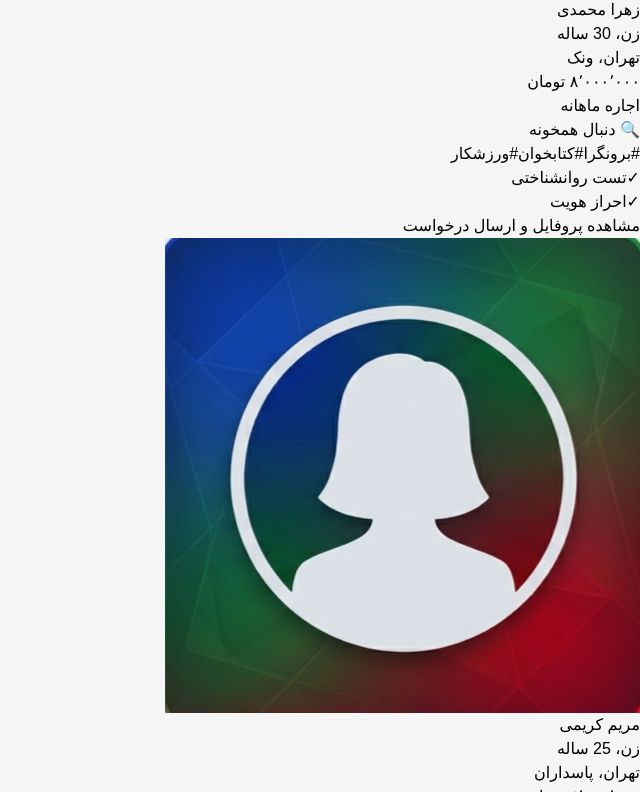
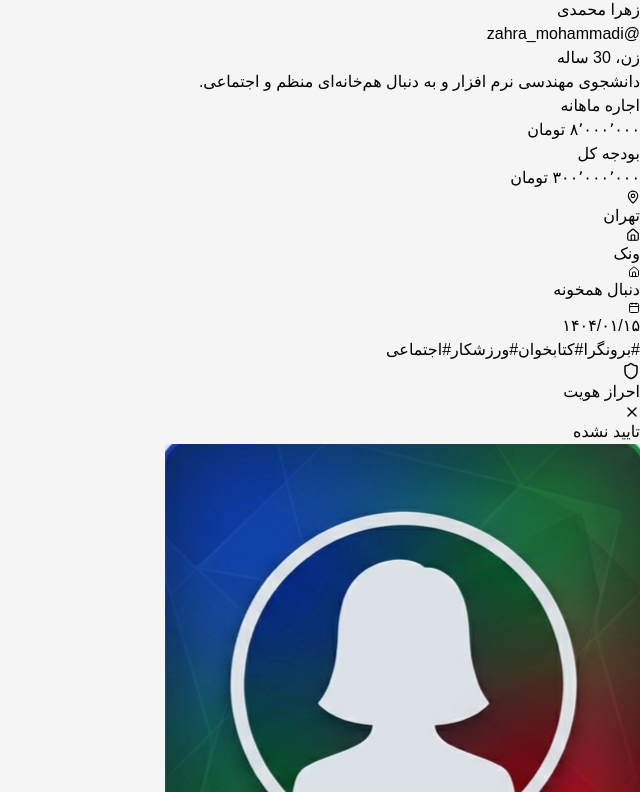
Before and after one commit to Haniemh/Hamkhoone, a React (Vite) app: page /RoommateSearch in a window 1280 px wide. Shown: the part 788-1580 px from the top of the page, without its empty margins (640-1280 px from the left). Built offline with nearby package versions, Linux system fonts and the light colour scheme.

Commit message:
fix rommatecard

```diff
--- a/src/pages/Profile/ProfileInfoCard.jsx
+++ b/src/pages/Profile/ProfileInfoCard.jsx
@@ -1,3 +1,4 @@
+// src/pages/Profile/ProfileInfoCard.jsx
 import {
   Bell,
   Camera,
@@ -63,6 +64,8 @@ export default function ProfileInfoCard({ user, setUser }) {
     "طبیعت‌دوست",
   ];
 
+  const cities = ["تهران", "اصفهان", "شیراز", "مشهد", "تبریز", "کرج", "رشت", "یزد"];
+
   const addTag = (tag) => {
     if (!user.tags.includes(tag)) {
       setUser({
@@ -119,6 +122,28 @@ export default function ProfileInfoCard({ user, setUser }) {
           />
         ) : (
           <h1 className="mt-4 text-3xl font-bold">{user.fullName}</h1>
+        )}
+
+        {/* username */}
+        {isEditing ? (
+          <div className="mt-1 flex items-center justify-center gap-2">
+            <span className="text-gray-400 text-sm">@</span>
+            <input
+              value={user.username || ""}
+              onChange={(e) =>
+                setUser({
+                  ...user,
+                  username: e.target.value,
+                })
+              }
+              placeholder="نام کاربری"
+              className="text-center text-sm text-gray-500 border-2 border-indigo-400 bg-yellow-50 rounded-lg p-1 px-3"
+            />
+          </div>
+        ) : (
+          <p className="text-sm text-gray-400 mt-1">
+            @{user.username || user.fullName.replace(/\s/g, "").toLowerCase()}
+          </p>
         )}
 
         <div className="mt-2 text-gray-500 space-y-1">
--- a/src/pages/Profile/ProfilePage.jsx
+++ b/src/pages/Profile/ProfilePage.jsx
@@ -10,6 +10,7 @@ import BottomNav from "../BottomNav";
 export default function ProfilePage() {
   const [user, setUser] = useState({
     fullName: "زهرا محمدی",
+    username: "zahra_ad",
     gender: "female",
     age: 30,
     profileImage: null,
--- a/src/pages/RoommateSearch/RoommateCard.jsx
+++ b/src/pages/RoommateSearch/RoommateCard.jsx
@@ -1,5 +1,5 @@
-// src/pages/RoommateSearch/RoommateCard.jsx
 import { useNavigate } from "react-router-dom";
+import { MapPin, Calendar, Home, Check, X, Shield } from "lucide-react";
 
 export default function RoommateCard({ roommate }) {
   const navigate = useNavigate();
@@ -12,13 +12,16 @@ export default function RoommateCard({ roommate }) {
     navigate(`/roommate/${roommate.id}`);
   };
 
+  const isVerified = roommate.phoneVerified && roommate.emailVerified;
+
   return (
     <div
       onClick={handleClick}
       className="bg-white rounded-2xl overflow-hidden shadow-sm hover:shadow-md transition-shadow cursor-pointer h-full flex flex-col"
     >
       <div className="p-4 flex flex-col h-full">
-        <div className="flex flex-col items-center text-center mb-4">
+        {/* هدر با عکس و اطلاعات اصلی */}
+        <div className="flex items-start gap-3 mb-3">
           <img
             src={
               roommate.profileImage ||
@@ -27,82 +30,115 @@ export default function RoommateCard({ roommate }) {
                 : "/images/default-male.png")
             }
             alt={roommate.fullName}
-            className="w-32 h-32 rounded-full object-cover mb-3"
+            className="w-16 h-16 rounded-full object-cover shrink-0"
           />
 
-          <h3 className="font-bold text-lg">{roommate.fullName}</h3>
-          <p className="text-gray-500 text-sm">
-            {roommate.gender === "female" ? "زن" : "مرد"}، {roommate.age} ساله
-          </p>
-          <p className="text-gray-400 text-sm mt-1">
-            {roommate.city}، {roommate.neighborhood}
-          </p>
+          <div className="flex-1 min-w-0">
+            <div className="flex items-center justify-between">
+              <h3 className="font-bold text-base truncate">{roommate.fullName}</h3>
+              <span className="text-xs text-gray-400">{"@" + roommate.username}</span>
+            </div>
+            <p className="text-gray-500 text-sm">
+              {roommate.gender === "female" ? "زن" : "مرد"}، {roommate.age} ساله
+            </p>
+          </div>
         </div>
 
-        <div className="text-center mb-3">
-          <p className="font-bold text-indigo-600 text-lg">
-            {formatPrice(roommate.rentBudget)} تومان
-          </p>
-          <p className="text-xs text-gray-500">اجاره ماهانه</p>
+        {/* توضیحات کوتاه */}
+        <p className="text-gray-600 text-sm line-clamp-2 mb-3">
+          {roommate.about}
+        </p>
+
+        {/* اطلاعات مالی - باکس‌های جداگانه */}
+        <div className="grid grid-cols-2 gap-2 mb-3">
+          {/* اجاره ماهانه */}
+          <div className="bg-gradient-to-br from-indigo-50 to-indigo-100 rounded-xl p-3 border border-indigo-200">
+            <p className="text-xs text-indigo-600 font-medium">اجاره ماهانه</p>
+            <p className="font-bold text-indigo-700 text-sm mt-1">
+              {formatPrice(roommate.rentBudget)} تومان
+            </p>
+          </div>
+
+          {/* بودجه کل */}
+          <div className="bg-gradient-to-br from-emerald-50 to-emerald-100 rounded-xl p-3 border border-emerald-200">
+            <p className="text-xs text-emerald-600 font-medium">بودجه کل</p>
+            <p className="font-bold text-emerald-700 text-sm mt-1">
+              {formatPrice(roommate.depositBudget)} تومان
+            </p>
+          </div>
         </div>
 
-        <div className="flex justify-center mt-2">
+        {/* موقعیت مکانی */}
+        <div className="flex flex-wrap items-center gap-2 text-xs text-gray-500 mb-3">
+          <div className="flex items-center gap-1">
+            <MapPin size={14} />
+            <span>{roommate.city}</span>
+          </div>
+          <div className="flex items-center gap-1">
+            <Home size={14} />
+            <span>{roommate.neighborhood}</span>
+          </div>
+          {roommate.moreLocations && (
+            <span className="text-indigo-600">+{roommate.moreLocations} محله دیگر</span>
+          )}
+        </div>
+
+        {/* وضعیت خانه و مهلت */}
+        <div className="flex flex-wrap items-center justify-between gap-2 text-xs mb-3">
           <span
-            className={`text-xs px-3 py-1 rounded-full ${
+            className={`inline-flex items-center gap-1 px-2 py-1 rounded-full ${
               roommate.haveHouse
                 ? "bg-green-50 text-green-600"
                 : "bg-blue-50 text-blue-600"
             }`}
           >
-            {roommate.haveHouse ? "🏠 خانه دارم" : "🔍 دنبال همخونه"}
+            <Home size={12} />
+            {roommate.haveHouse ? "صاحب خانه" : "دنبال همخونه"}
+          </span>
+
+          <span className="inline-flex items-center gap-1 text-gray-500">
+            <Calendar size={12} />
+            {roommate.deadline}
           </span>
         </div>
 
-        <div className="flex flex-wrap gap-2 justify-center mt-3">
-          {roommate.tags.slice(0, 3).map((tag) => (
+        {/* هشتگ‌ها */}
+        <div className="flex flex-wrap gap-1.5 mb-3">
+          {roommate.tags.slice(0, 4).map((tag) => (
             <span
               key={tag}
-              className="bg-indigo-50 text-indigo-600 px-2 py-1 rounded-full text-xs"
+              className="bg-gray-100 text-gray-600 px-2 py-0.5 rounded-full text-xs"
             >
               #{tag}
             </span>
           ))}
+          {roommate.tags.length > 4 && (
+            <span className="text-gray-400 text-xs">+{roommate.tags.length - 4}</span>
+          )}
         </div>
 
-        <div className="flex items-center justify-center gap-4 mt-4 text-xs">
-          <div className="flex items-center gap-1">
-            <span
-              className={
-                Object.values(roommate.psychology).some(
-                  (item) => item.result && item.result.trim() !== ""
-                )
-                  ? "text-green-500"
-                  : "text-red-500"
-              }
-            >
-              {Object.values(roommate.psychology).some(
-                (item) => item.result && item.result.trim() !== ""
-              )
-                ? "✓"
-                : "✕"}
-            </span>
-            <span>تست روانشناختی</span>
+        {/* احراز هویت */}
+        <div className="flex items-center gap-3 border-t border-gray-100 pt-3 mt-auto">
+          <div className={`p-2 rounded-full ${isVerified ? "bg-green-100" : "bg-red-100"}`}>
+            <Shield size={18} className={isVerified ? "text-green-600" : "text-red-600"} />
           </div>
-          <div className="flex items-center gap-1">
-            <span
-              className={
-                roommate.phoneVerified ? "text-green-500" : "text-red-500"
-              }
-            >
-              {roommate.phoneVerified ? "✓" : "✕"}
-            </span>
-            <span>احراز هویت</span>
+          <div>
+            <p className="text-xs text-gray-500">احراز هویت</p>
+            <div className="flex items-center gap-1.5">
+              {isVerified ? (
+                <>
+                  <Check size={16} className="text-green-600" />
+                  <span className="text-sm font-semibold text-green-600">تایید شده</span>
+                </>
+              ) : (
+                <>
+                  <X size={16} className="text-red-600" />
+                  <span className="text-sm font-semibold text-red-600">تایید نشده</span>
+                </>
+              )}
+            </div>
           </div>
         </div>
-
-        <button className="mt-4 w-full bg-indigo-50 text-indigo-600 py-2 rounded-xl text-sm font-medium hover:bg-indigo-100 transition">
-          مشاهده پروفایل و ارسال درخواست
-        </button>
       </div>
     </div>
   );
--- a/src/pages/RoommateSearch/RoommateSearchPage.jsx
+++ b/src/pages/RoommateSearch/RoommateSearchPage.jsx
@@ -1,4 +1,3 @@
-// src/pages/RoommateSearch/RoommateSearchPage.jsx
 import { useState } from "react";
 import { Search } from "lucide-react";
 import BottomNav from "../BottomNav";
@@ -12,6 +11,7 @@ export default function RoommateSearchPage() {
     {
       id: 1,
       fullName: "زهرا محمدی",
+      username: "zahra_mohammadi",
       age: 30,
       gender: "female",
       profileImage: null,
@@ -37,6 +37,7 @@ export default function RoommateSearchPage() {
     {
       id: 2,
       fullName: "مریم کریمی",
+      username: "maryam_karimi",
       age: 25,
       gender: "female",
       profileImage: null,
@@ -62,6 +63,7 @@ export default function RoommateSearchPage() {
     {
       id: 3,
       fullName: "احمد رضایی",
+      username: "ahmad_rezaei",
       age: 28,
       gender: "male",
       profileImage: null,
@@ -87,6 +89,7 @@ export default function RoommateSearchPage() {
     {
       id: 4,
       fullName: "سارا حسینی",
+      username: "sara_hosseini",
       age: 22,
       gender: "female",
       profileImage: null,
@@ -112,6 +115,7 @@ export default function RoommateSearchPage() {
     {
       id: 5,
       fullName: "علی نوری",
+      username: "ali_nouri",
       age: 35,
       gender: "male",
       profileImage: null,
@@ -137,6 +141,7 @@ export default function RoommateSearchPage() {
     {
       id: 6,
       fullName: "فاطمه کریمی",
+      username: "fatemeh_karimi",
       age: 27,
       gender: "female",
       profileImage: null,
```
